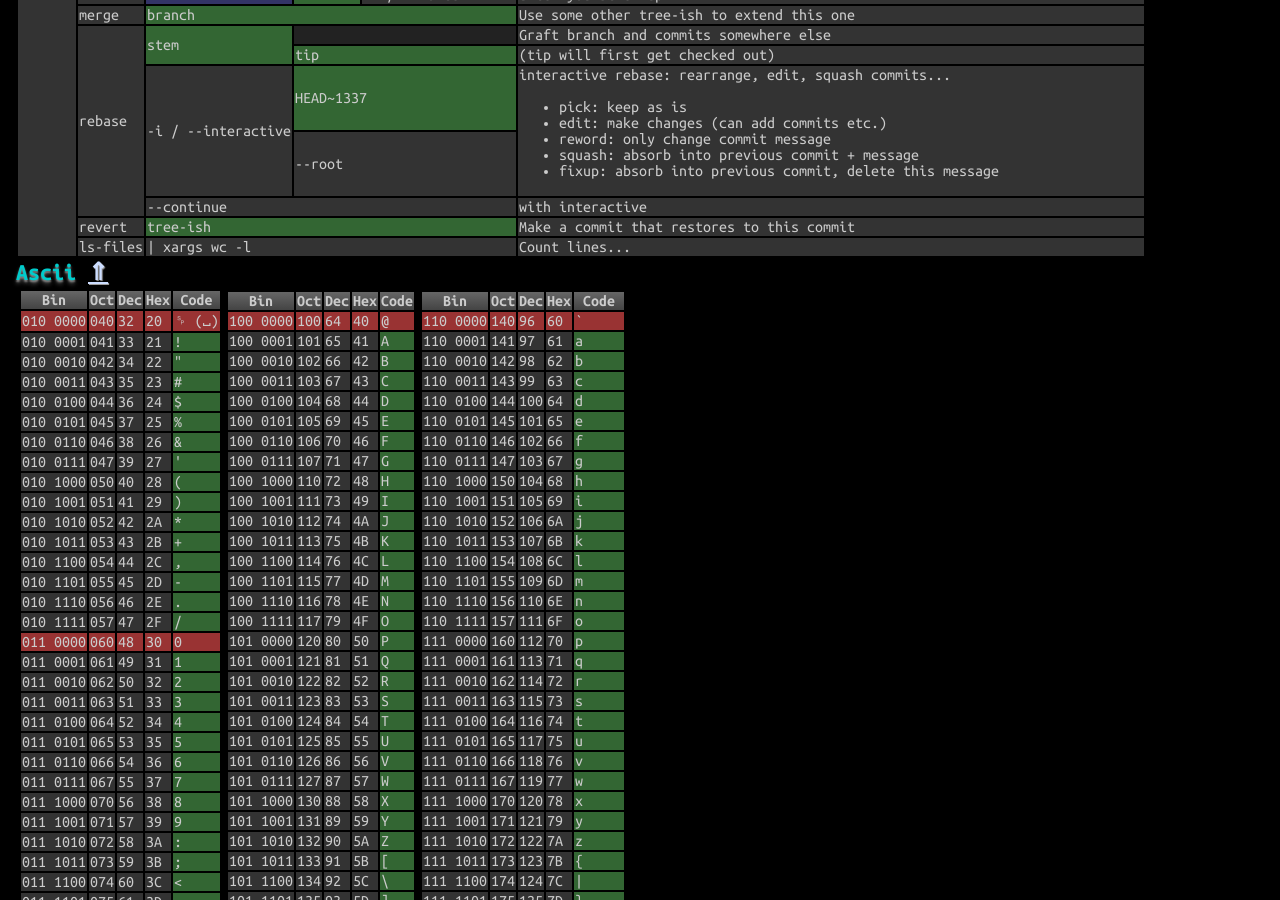
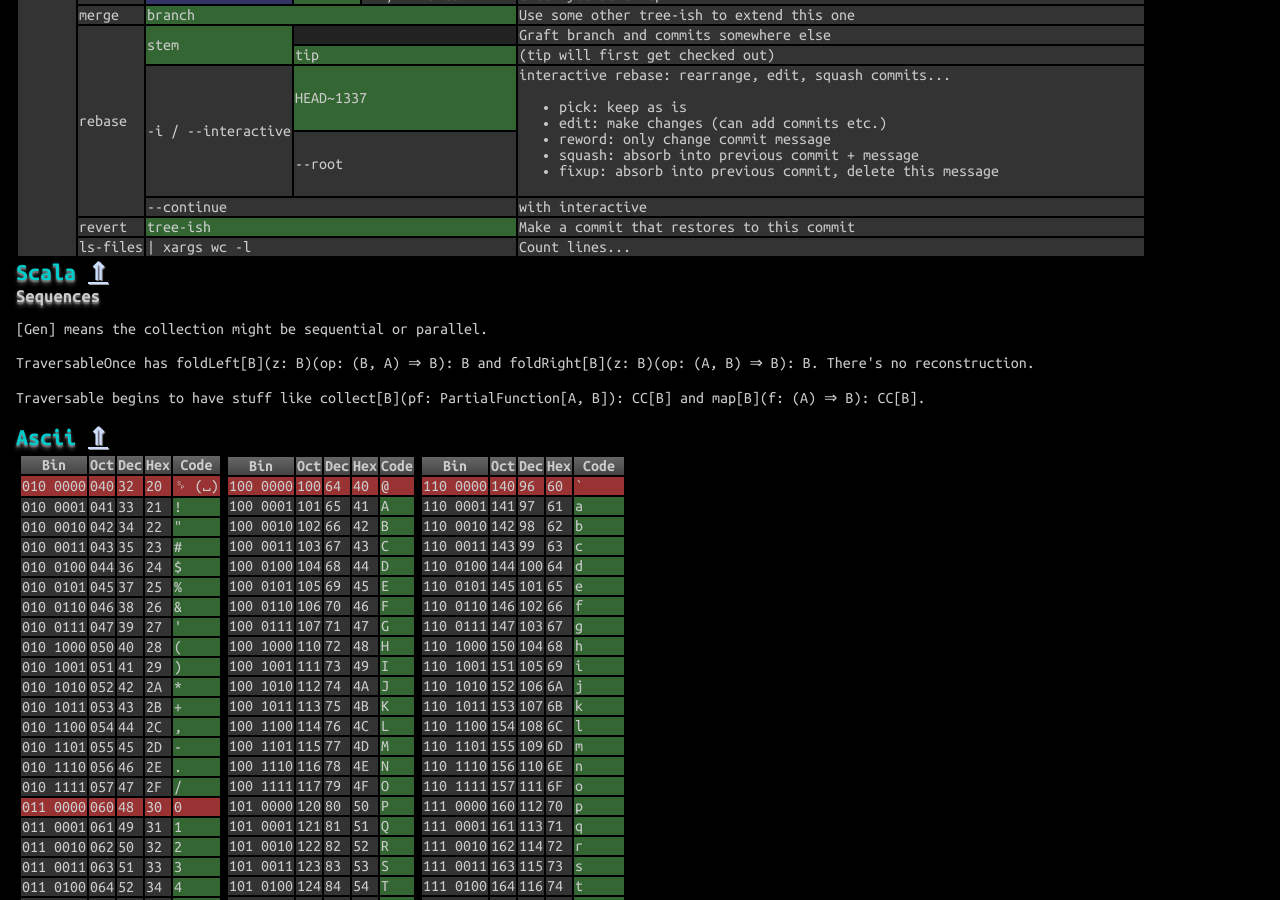
Before and after one commit to betaveros/cs, a Jekyll site: the page built from index.html, in a window 1280 px wide and 900 px high, scrolled down 17065 px. Built offline with Jekyll 4.4.1, drawn with Linux system fonts in a browser that asks for light colours.

Commit message:
Scala cheat sheet

```diff
--- /dev/null
+++ b/_includes/scala.html
@@ -0,0 +1,4 @@
+<h3>Sequences</h3>
+<p>[Gen] means the collection might be sequential or parallel.</p>
+<p>TraversableOnce has foldLeft[B](z: B)(op: (B, A) &rArr; B): B and foldRight[B](z: B)(op: (A, B) &rArr; B): B. There's no reconstruction.</p>
+<p>Traversable begins to have stuff like collect[B](pf: PartialFunction[A, B]): CC[B] and map[B](f: (A) ⇒ B): CC[B].</p>
--- a/index.html
+++ b/index.html
@@ -4,7 +4,7 @@ layout: default
 <h1 id="top">betaveros's cheat sheet</h1>
 <p>Javascript toggling! Click on headers to open/close sections.</p>
 <p>Omissions and simplifications exist and are deliberate. This is a cheatsheet, mainly for my own use, so it probably seems inadequate in some places and overly detailed in others to anybody else.</p>
-<p>Quick TOC: <a href="#general">General</a> . <a href="#python">Python</a> . <a href="#c">C/C++</a> . <a href="#web">Web</a> . <a href="#haskell">Haskell</a> . <a href="#latex">LaTeX</a> . <a href="#git">Git</a> . <a href="#ascii">ASCII</a> . <a href="#key">Keyboard</a></p>
+<p>Quick TOC: <a href="#general">General</a> . <a href="#python">Python</a> . <a href="#c">C/C++</a> . <a href="#web">Web</a> . <a href="#haskell">Haskell</a> . <a href="#latex">LaTeX</a> . <a href="#git">Git</a> . <a href="#scala">Scala</a> . <a href="#ascii">ASCII</a> . <a href="#key">Keyboard</a></p>
 <h2 id="general"><span class="toggle" onClick="toggle('generalcont');return false">General</span> <a href="#top">&uArr;</a></h2>
 <div id="generalcont">
 {% include general.html %}
@@ -33,6 +33,10 @@ layout: default
 <div id="gitcont">
 {% include git.html %}
 </div>
+<h2 id="scala"><span class="toggle" onClick="toggle('scalacont');return false">Scala</span> <a href="#top">&uArr;</a></h2>
+<div id="scalacont">
+{% include scala.html %}
+</div>
 <h2 id="ascii"><span class="toggle" onClick="toggle('asciicont');return false">Ascii</span> <a href="#top">&uArr;</a></h2>
 <div id="asciicont">
 {% include ascii.html %}
```
